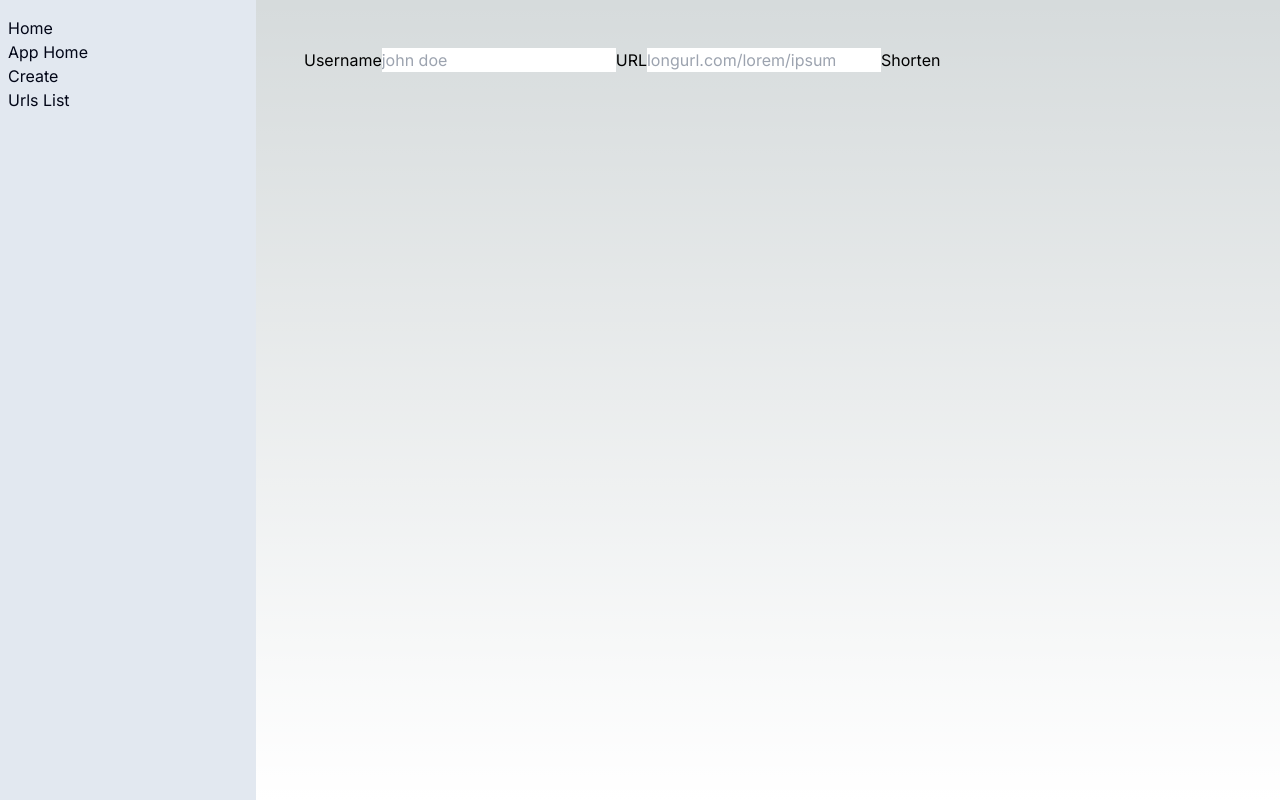
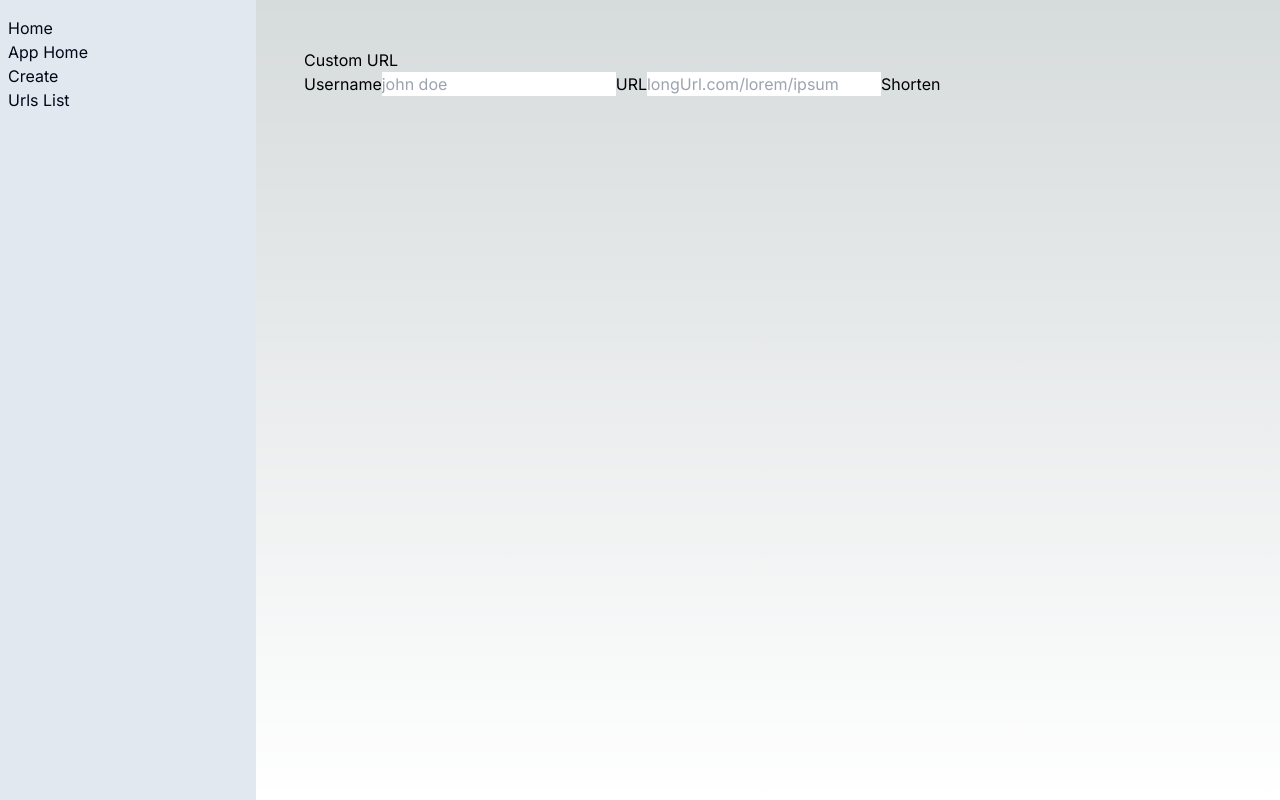
Before and after one commit to ema4hhh/url-shortener, a Next.js app: page /app/create in a window 1280 px wide. Built offline with nearby package versions, Linux system fonts and the light colour scheme.

Commit message:
added custom short url option

```diff
--- a/app/app/create/_lib/storeNewCustomUrl.ts
+++ b/app/app/create/_lib/storeNewCustomUrl.ts
@@ -8,22 +8,32 @@ export const storeNewCustomUrl = async (url: string, customUrl: string, username
   const lowerCaseUsername = username.toLocaleLowerCase()
   const { data } = await supabase.from("urls").select().eq('short_url', customUrl);
   const alreadyExistsShortUrl = !!data?.length
-  const isValidCustomShortUrl = checkValidCustomShortUrl(customUrl)
+  const isValidCustomShortUrl = await checkValidCustomShortUrl(customUrl)
   let errorMessage: string;
 
   if (data === null) {
     errorMessage = "I am sorry, there is an error with the database, please contact me in github";
-    throw new Error(errorMessage);
+    return {
+      newUrl: '',
+      errorMessage: errorMessage
+    }
   };
 
   if (alreadyExistsShortUrl) {
     errorMessage = "I am sorry, the short url already exists, please try another one";
-    throw new Error(errorMessage);
+    return {
+      newUrl: '',
+      errorMessage: errorMessage
+    }
   };
 
-  if (!isValidCustomShortUrl.isValid) {
+  if (!(isValidCustomShortUrl.isValid)) {
     errorMessage = isValidCustomShortUrl.message;
-    throw new Error(errorMessage);
+
+    return {
+      newUrl: '',
+      errorMessage: errorMessage
+    }
   }
 
   await supabase.from("urls").insert([
@@ -33,4 +43,9 @@ export const storeNewCustomUrl = async (url: string, customUrl: string, username
       short_url: customUrl,
     }
   ]);
+
+  return {
+    newUrl: customUrl,
+    errorMessage: ''
+  };
 }
--- a/app/app/create/_lib/storeNewUrl.ts
+++ b/app/app/create/_lib/storeNewGeneratedUrl.ts
@@ -3,7 +3,7 @@
 import { createClient } from "@/utils/supabase/server";
 import { generateShortUrl } from "./generateShortUrl";
 
-export const storeNewUrl = async (url: string, username: string) => {
+export const storeNewGeneratedUrl = async (url: string, username: string) => {
   const supabase = createClient();
   const lowerCaseUsername = username.toLocaleLowerCase()
   let newShortUrl: string;
@@ -31,7 +31,10 @@ export const storeNewUrl = async (url: string, username: string) => {
   }
 
   if (errorMessage !== '') {
-    throw new Error(errorMessage);
+    return {
+      newUrl: '',
+      errorMessage: errorMessage
+    };
   };
 
   await supabase.from("urls").insert([
@@ -42,5 +45,8 @@ export const storeNewUrl = async (url: string, username: string) => {
     }
   ]);
 
-  return newShortUrl;
+  return {
+    newUrl: newShortUrl,
+    errorMessage: ''
+  };
 }
--- /dev/null
+++ b/app/app/create/_ui/CustomUrlForm.tsx
@@ -0,0 +1,34 @@
+interface Props {
+  newUrl: string;
+  errorMessage: string;
+  handleSubmit: (e: React.FormEvent<HTMLFormElement>) => void;
+}
+
+function CustomUrlForm({ newUrl, errorMessage, handleSubmit }: Props) {
+  return (
+    <>
+      <form onSubmit={handleSubmit}>
+        <label>
+          <span>Username</span>
+          <input name="username" type="text" placeholder="john doe" className="text-slate-900" />
+        </label>
+        <label>
+          <span>URL</span>
+          <input name="url" type="text" placeholder="longUrl.com/lorem/ipsum" className="text-slate-900" />
+        </label>
+        <label>
+          <span>Custom URL</span>
+          <input name="customUrl" type="text" placeholder="7letter" className="text-slate-900" />
+        </label>
+        <button type="submit">Submit</button>
+        {
+          newUrl && <output>Short URL: {newUrl}</output>
+        }
+      </form>
+
+      {errorMessage && <p>Something went wrong: <br /> <strong>{errorMessage}</strong></p>}
+    </>
+  )
+}
+
+export default CustomUrlForm
--- a/app/app/create/_ui/Form.tsx
+++ b/app/app/create/_ui/Form.tsx
@@ -1,11 +1,22 @@
 "use client"
 
 import { useState } from "react";
-import { storeNewUrl } from "../_lib/storeNewUrl";
+import { storeNewGeneratedUrl } from "../_lib/storeNewGeneratedUrl";
+import GeneratedUrlForm from "./GeneratedUrlForm";
+import CustomUrlForm from "./CustomUrlForm";
+import { storeNewCustomUrl } from "../_lib/storeNewCustomUrl";
 
 function Form() {
-  const [errorMessage, setErrorMessage] = useState<string>()
-  const [newGeneratedUrl, setNewGeneratedUrl] = useState<string>()
+  const [errorMessage, setErrorMessage] = useState('')
+  const [newUrl, setNewUrl] = useState('')
+  const [isCustomUrl, setIsCustomUrl] = useState(false)
+
+  const handleClick = () => {
+    setIsCustomUrl(!isCustomUrl)
+    setErrorMessage('')
+    setNewUrl('')
+  };
+
   const handleSubmit = (e: React.FormEvent<HTMLFormElement>) => {
     e.preventDefault();
 
@@ -14,38 +25,43 @@ function Form() {
 
     const url = formData.get('url') as string | null
     const username = formData.get('username')?.toString() ?? 'admin'
+    const customUrl = formData.get('customUrl') as string | null
 
-    if (url) {
-      storeNewUrl(url, username)
-        .then(newUrl => {
-          setNewGeneratedUrl(newUrl)
-          setErrorMessage('')
+    if (isCustomUrl && url && customUrl) {
+      storeNewCustomUrl(url, customUrl, username)
+        .then(result => {
+          setNewUrl(result.newUrl)
+          setErrorMessage(result.errorMessage)
         })
         .catch(err => {
           console.error(err)
           setErrorMessage(err.message)
         })
+      return
+    }
+
+    if (url) {
+      storeNewGeneratedUrl(url, username)
+        .then(result => {
+          setNewUrl(result.newUrl)
+          setErrorMessage(result.errorMessage)
+        })
+        .catch(err => {
+          console.error(err)
+          setErrorMessage(err.message)
+        })
+      return
     }
   }
 
   return (
     <>
-      <form onSubmit={handleSubmit}>
-        <label>
-          <span>Username</span>
-          <input name="username" type="text" placeholder="john doe" className="text-slate-900" />
-        </label>
-        <label>
-          <span>URL</span>
-          <input name="url" type="text" placeholder="longurl.com/lorem/ipsum" className="text-slate-900" />
-        </label>
-        <button type="submit">Shorten</button>
-        {
-          newGeneratedUrl && <>Short URL: <output>{newGeneratedUrl}</output></>
-        }
-      </form>
-
-      {errorMessage && <p>Something went wrong: {errorMessage}</p>}
+      <button onClick={handleClick}>{isCustomUrl ? 'Generated URL' : 'Custom URL'}</button>
+      {
+        isCustomUrl
+          ? <CustomUrlForm newUrl={newUrl} errorMessage={errorMessage} handleSubmit={handleSubmit} />
+          : <GeneratedUrlForm newUrl={newUrl} errorMessage={errorMessage} handleSubmit={handleSubmit} />
+      }
     </>
   )
 }
--- /dev/null
+++ b/app/app/create/_ui/GeneratedUrlForm.tsx
@@ -0,0 +1,30 @@
+interface Props {
+  newUrl: string;
+  errorMessage: string;
+  handleSubmit: (e: React.FormEvent<HTMLFormElement>) => void;
+}
+
+function GeneratedUrlForm({ newUrl, errorMessage, handleSubmit }: Props) {
+  return (
+    <>
+      <form onSubmit={handleSubmit}>
+        <label>
+          <span>Username</span>
+          <input name="username" type="text" placeholder="john doe" className="text-slate-900" />
+        </label>
+        <label>
+          <span>URL</span>
+          <input name="url" type="text" placeholder="longUrl.com/lorem/ipsum" className="text-slate-900" />
+        </label>
+        <button type="submit">Shorten</button>
+        {
+          newUrl && <output>Short URL: {newUrl}</output>
+        }
+      </form>
+
+      {errorMessage && <p>Something went wrong: <br /> <strong>{errorMessage}</strong></p>}
+    </>
+  )
+}
+
+export default GeneratedUrlForm;
```
